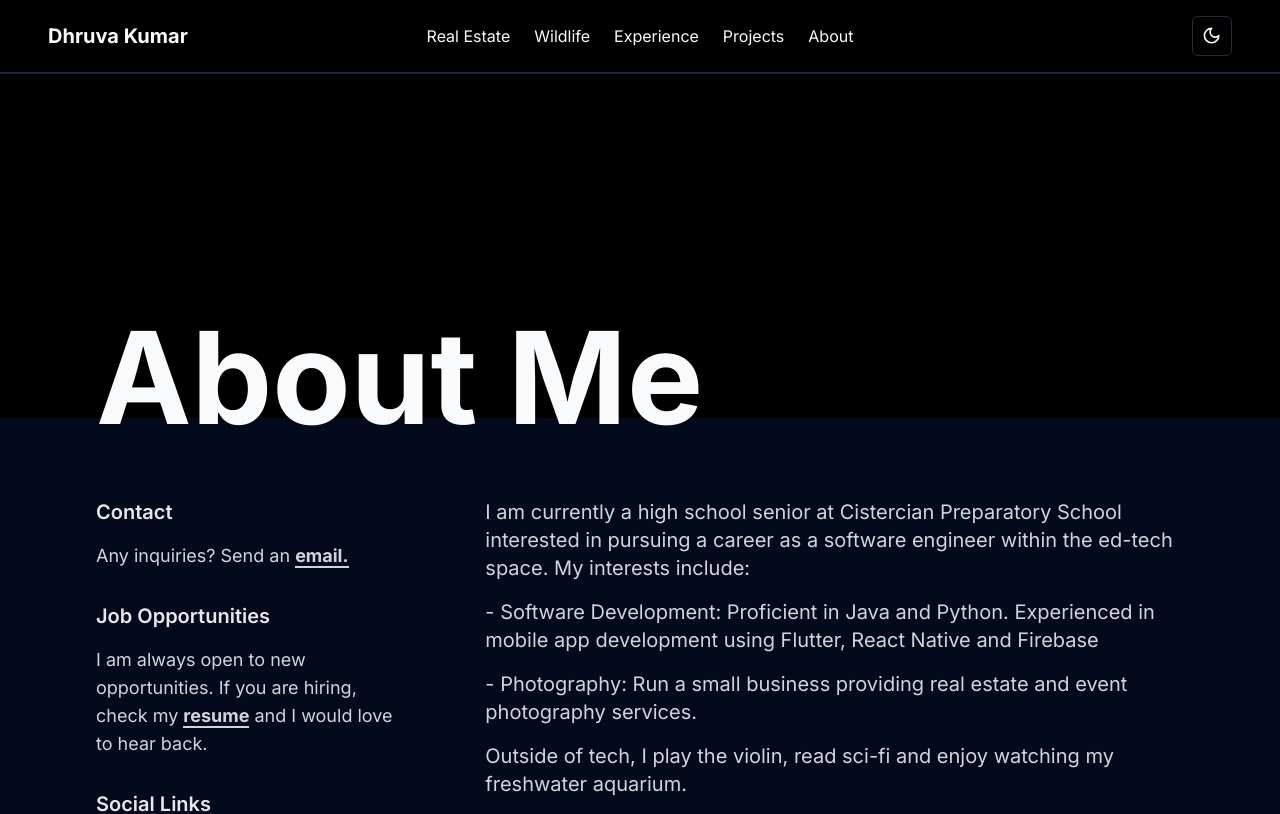
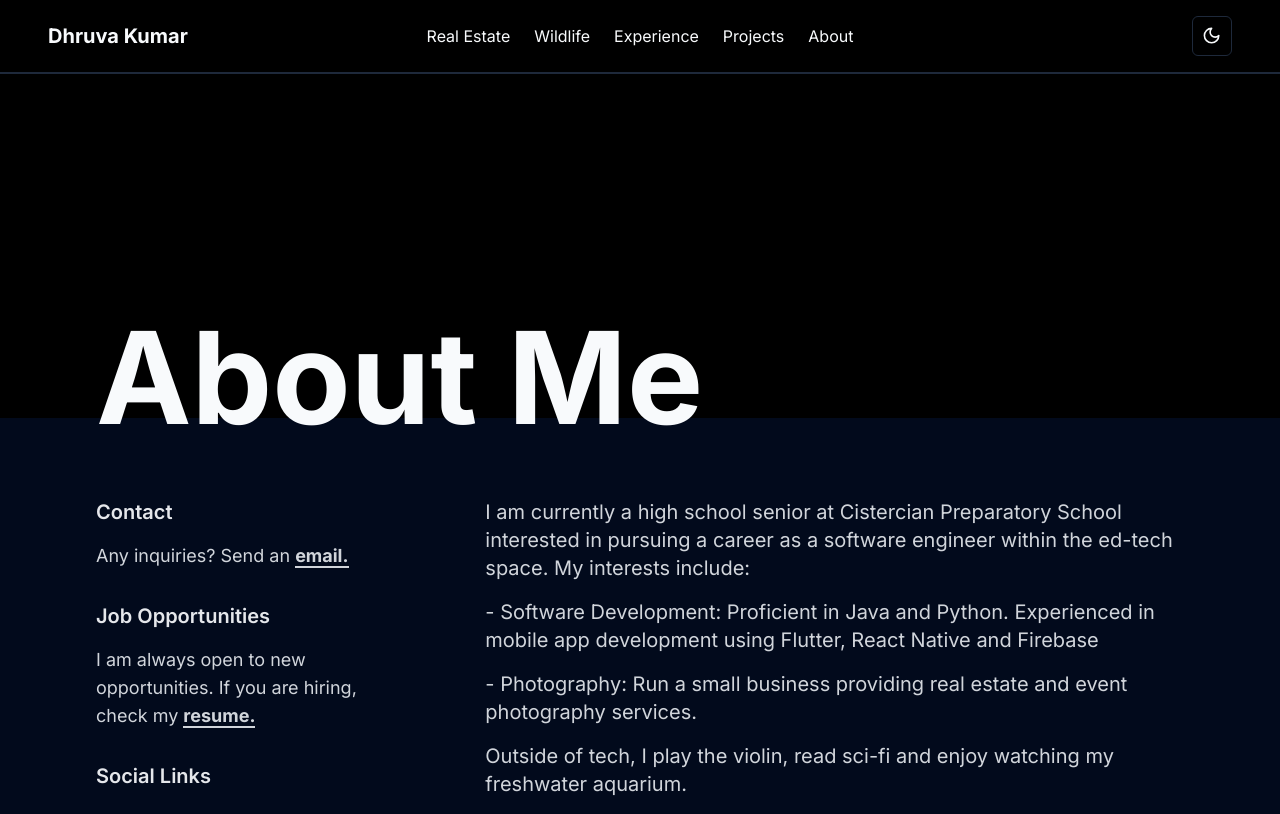
Before and after one commit to dhruva-dk/portfolio, a Next.js app: page /about in a window 1280 px wide. Shown: the top 814 px of the page. Built offline with nearby package versions, Linux system fonts and the light colour scheme.

Commit message:
fixed some style issues with text

```diff
--- a/app/about/page.tsx
+++ b/app/about/page.tsx
@@ -41,9 +41,9 @@ const About = () => {
                   target="_blank"
                   className="text-gray-800 border-b-2 border-gray-800 dark:border-gray-300 font-bold dark:text-gray-300"
                 >
-                  resume
-                </a>{" "}
-                and I would love to hear back.
+                  resume.
+                </a>
+
               </p>
             </div>
             {/* Social Links */}
@@ -93,7 +93,6 @@ const About = () => {
               I have experience with:
             </h1>
             <div className="flex flex-row flex-wrap justify-center sm:justify-start my-8 items-center w-full">
-              {/* Add tech images here*/}
               <img
                 src="https://raw.githubusercontent.com/github/explore/80688e429a7d4ef2fca1e82350fe8e3517d3494d/topics/javascript/javascript.png"
                 className="h-20 w-20 mx-4 my-4"
--- a/components/homepage/HomeGrid.tsx
+++ b/components/homepage/HomeGrid.tsx
@@ -11,7 +11,7 @@ export default function HomeGrid() {
           <HomeCard title="Experience" description="View the timeline of my professional and academic career." buttonText="View Experience" href="/experience" />
           <HomeCard title="Projects" description="Check out some of my favorite projects I have worked on." buttonText="View Projects" href="/projects" />
           <HomeCard title="Real Estate Photography" description="See some of my real estate photos if you are interested in my services." buttonText="View Real Estate" href="/real-estate" />
-          <HomeCard title="Wildlife Photography" description="View a sample of my wildlife photography collection as it grows." buttonText="View Wildlife" href="/wildlife" />
+          <HomeCard title="Wildlife Photography" description="View a sample of my wildlife photography collection." buttonText="View Wildlife" href="/wildlife" />
           <HomeCard title="About Me" description="Learn more about me, my journey & my tech stack." buttonText="About Me" href="/about" />
 
           {/* Contact Card (spans 2 columns) */}
--- a/constants/user.js
+++ b/constants/user.js
@@ -49,9 +49,9 @@ const userData = {
       {
         title: "Software Engineer Intern",
         company: "Reality5D",
-        year: "2024",
+        year: "2024-2025",
         companyLink: "reality5d.com",
-        desc: "Develop cross-platform educational mobile applications using React Native and Firebase. Collaborate with Git and GitHub.",
+        desc: "Develop cross-platform educational mobile applications using React Native and Firebase on the Mosaic Learn (A learning plan creation tool) team.",
       },
       {
         title: "IT Intern",
@@ -74,6 +74,13 @@ const userData = {
         companyLink: "sunriserentalcottages.com",
         desc: "Design and Maintain a booking website for a short term rental company.",
       },
+      {
+        title: "Student",
+        company: "Cistercian Preparatory School",
+        year: "2021-2025",
+        companyLink: "sunriserentalcottages.com",
+        desc: "My time at Cistercian was crucial in my academic and moral formation. During my time there, I participated in Yearbook as Senior Pages Editor, Young Men's Service League as Communications VP, and Medical Club as Secretary.",
+      },
 
     ],
     resumeUrl:
```
